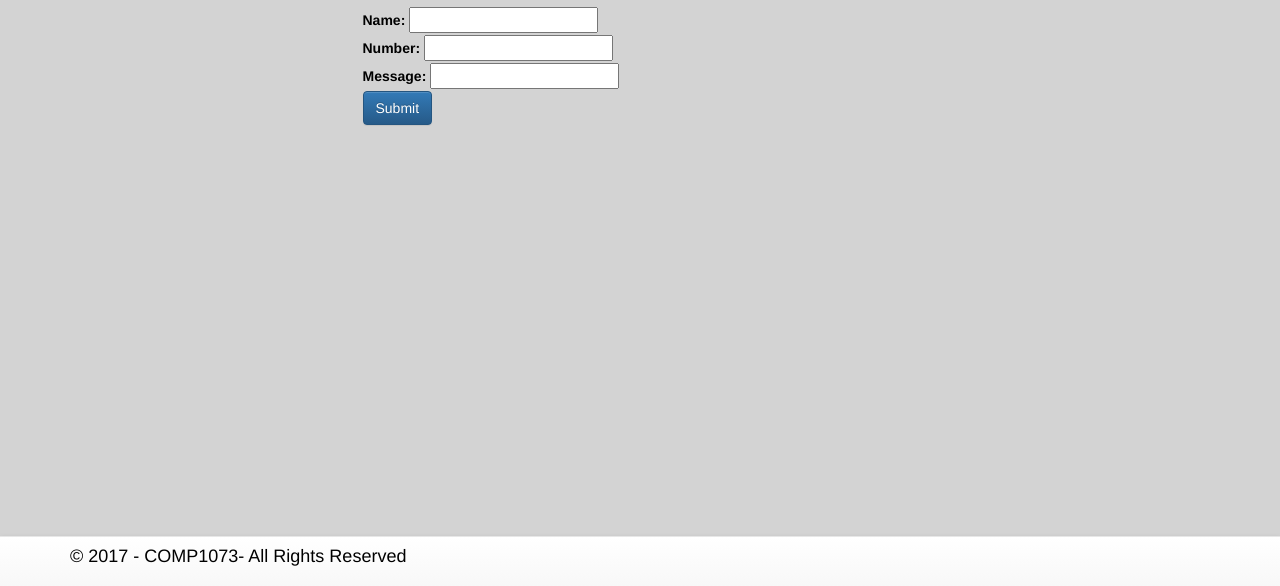
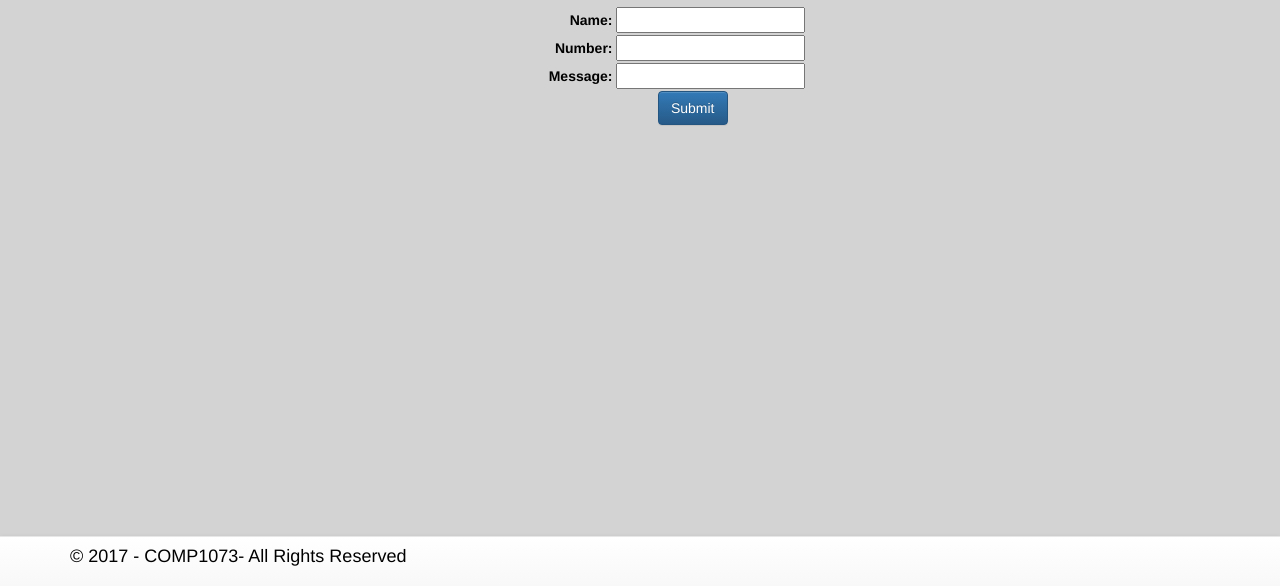
Before and after one commit to JCannon1/COMP1073-Assignment1-MiniPortfolio, a website: page contact.html in a window 1280 px wide. Shown: the part 214-800 px from the top of the page. Drawn offline with Linux system fonts and the light colour scheme.

Commit message:
updated CSS and the project page text

```diff
--- a/Contents/app.css
+++ b/Contents/app.css
@@ -13,6 +13,19 @@ main {
     font-family: "Garamond", sans-serif;
     color: black;
 }
+/* centered and alligned the labels */
+label {
+    display: inline-block;
+    width: 250px;
+    text-align: right;
+}
+/* centered the "Submit" button */
+#submitButton {
+    height: 34px;
+    margin: 0;
+    margin-right: 190px;
+    float: right;
+}
 /* change footer colour to grey */
 footer {
     background-color: grey;
--- a/Scripts/projects.js
+++ b/Scripts/projects.js
@@ -6,12 +6,12 @@ console.log(firstHeadingProjects.textContent);
 
 // create variable for "Project 1" text content
 var FirstProject = document.getElementById("FirstProject");
-var myContent = "This first project is one of my favourites as it has a unique design to it and displays my ability to make lists.";
+var myContent = "This first project is one of my favourites as it has a unique design to it and displays my ability to make lists. I also like the use of the background image to add to the overall theme.";
 FirstProject.textContent = myContent;
 
 // create variable for "Project 2" text content
 var SecondProject = document.getElementById("SecondProject");
-var myHTMLContent = "My second project also shows my ability with HTML, CSS and navigation lists. However, this project was solely designed and created by me and each page has a different style to it, but also keeps the same theme going as well.";
+var myHTMLContent = "My second project also shows my ability with HTML, CSS and navigation lists. However, this project was solely designed and created by me and each page has a different style to it. A long with doing this, I was also able to keep the same theme going on as well.";
 SecondProject.innerHTML = myHTMLContent;
 
 // create variable for "Project 3" text content
--- a/contact.html
+++ b/contact.html
@@ -58,7 +58,7 @@
                         <label for="message">Message:</label>
                         <input name="message" id="message" />
                     </fieldset>
-                <button id="clickMeButton" class="btn btn-primary">Submit</button>
+                <button id="submitButton" class="btn btn-primary">Submit</button>
             </div>
         </div>
     </div>
```
Also changed, not shown: projects.html (+7 -3 lines).
